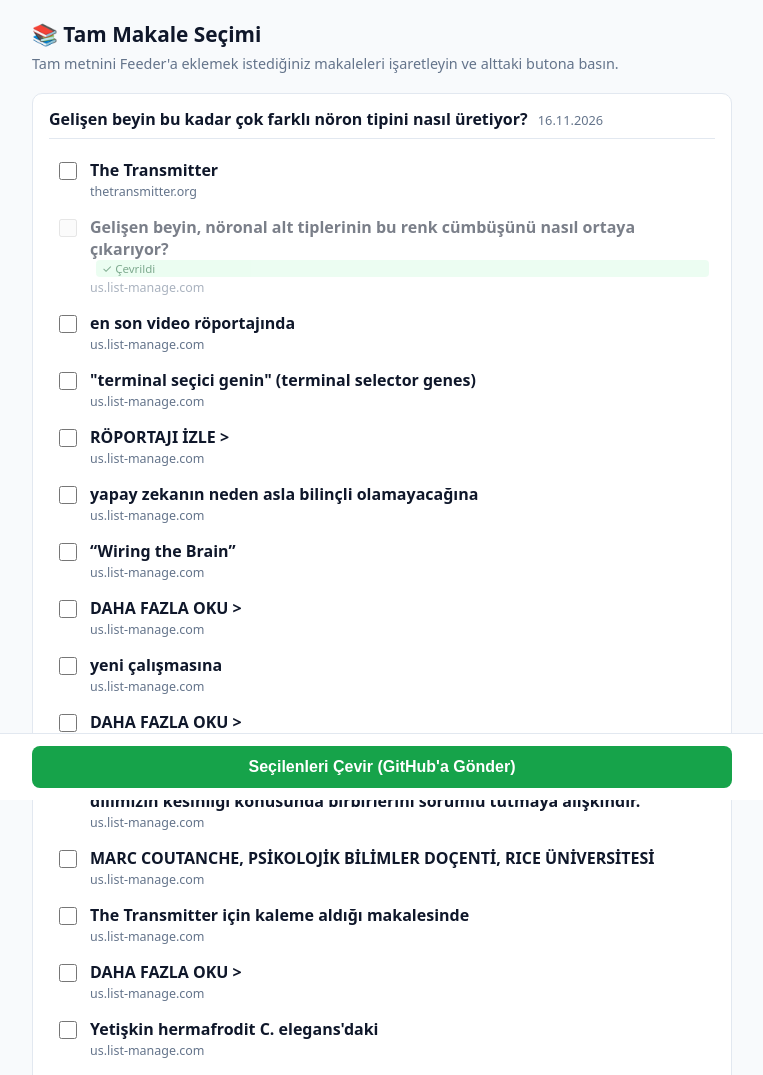
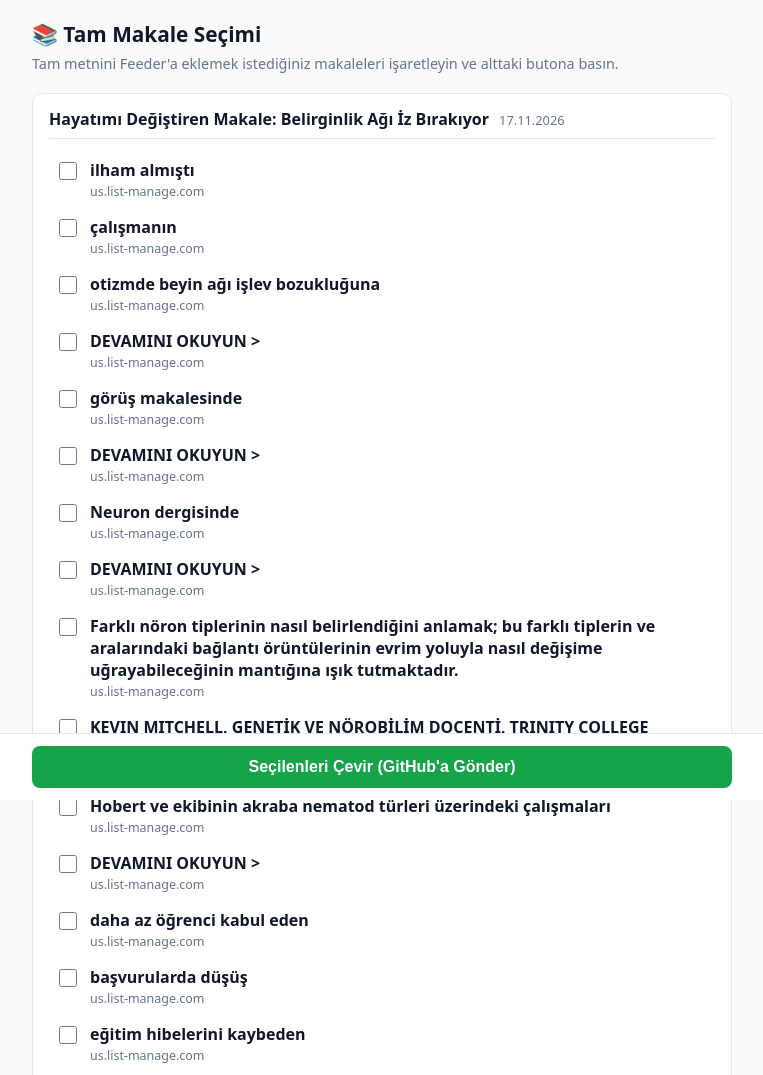
Before and after one commit to velibakirtas/neuroscience-rss, a plain HTML site: page docs/sec.html in a window 1280 px wide. Shown: the top 1075 px of the page, without its empty margins (258-1021 px from the left). Drawn offline with Linux system fonts and the light colour scheme.

Commit message:
Yeni çevrilmiş bültenler eklendi

```diff
--- a/docs/sec.html
+++ b/docs/sec.html
@@ -35,6 +35,114 @@
     <h1>📚 Tam Makale Seçimi</h1>
     <p class="sub">Tam metnini Feeder'a eklemek istediğiniz makaleleri işaretleyin ve alttaki butona basın.</p>
     <section class="group">
+  <h2>Hayatımı Değiştiren Makale: Belirginlik Ağı İz Bırakıyor <span class="dt">17.11.2026</span></h2>
+  <label class="row">
+  <input type="checkbox" name="url" value="https://us.list-manage.com/7eZhSWO6TZt?e=de3572064a&amp;c2id=f271d3a80508e7aac671f2f70d4007f7&amp;m=UIX--C_iEK4-Mp2kDKKQlArsSYg1uXEimU5sYJAHJdoWbeQniTJgiRxK7qLA">
+  <span>
+    <strong>ilham almıştı</strong>
+    <small>us.list-manage.com</small>
+  </span>
+</label>
+<label class="row">
+  <input type="checkbox" name="url" value="https://us.list-manage.com/nsI6khZaJUt?e=de3572064a&amp;c2id=f271d3a80508e7aac671f2f70d4007f7&amp;m=_8h05Uv9TSE_lcAaIrSQy25zl8Z9Ca7P9Mt9XL7VfXaYGRbkwSDrbWEcgZ8A">
+  <span>
+    <strong>çalışmanın</strong>
+    <small>us.list-manage.com</small>
+  </span>
+</label>
+<label class="row">
+  <input type="checkbox" name="url" value="https://us.list-manage.com/3xXd_vf7mV2?e=de3572064a&amp;c2id=f271d3a80508e7aac671f2f70d4007f7&amp;m=j2qRH5D81TNgdWt0VXqHnpY7CsEcSTk0ROriCaxHPGIwPbnjUskiUH6yEziB">
+  <span>
+    <strong>otizmde beyin ağı işlev bozukluğuna</strong>
+    <small>us.list-manage.com</small>
+  </span>
+</label>
+<label class="row">
+  <input type="checkbox" name="url" value="https://us.list-manage.com/jGSmgskDA6A?e=de3572064a&amp;c2id=f271d3a80508e7aac671f2f70d4007f7&amp;m=IJ5bwGVY53LnOABGHK_XzncAG3dXkJvskN6ijVVwU8V-f2_vqV1eOi4gIhk7">
+  <span>
+    <strong>DEVAMINI OKUYUN &gt;</strong>
+    <small>us.list-manage.com</small>
+  </span>
+</label>
+<label class="row">
+  <input type="checkbox" name="url" value="https://us.list-manage.com/13XIwhTuu4L?e=de3572064a&amp;c2id=f271d3a80508e7aac671f2f70d4007f7&amp;m=gr2-9PwZcFDN59OK9T7ER4LptkQq0LEYfvjlC6VJHIDD25IYddbm75T1LdhS">
+  <span>
+    <strong>görüş makalesinde</strong>
+    <small>us.list-manage.com</small>
+  </span>
+</label>
+<label class="row">
+  <input type="checkbox" name="url" value="https://us.list-manage.com/10yXISSQWgu?e=de3572064a&amp;c2id=f271d3a80508e7aac671f2f70d4007f7&amp;m=tKd4fxeQ67BNSE3RQBuSJzubAh6YCR2HgMxIVfdNc_e17pKA-Enw46a8NjXG">
+  <span>
+    <strong>DEVAMINI OKUYUN &gt;</strong>
+    <small>us.list-manage.com</small>
+  </span>
+</label>
+<label class="row">
+  <input type="checkbox" name="url" value="https://us.list-manage.com/aKaN90nOnbh?e=de3572064a&amp;c2id=f271d3a80508e7aac671f2f70d4007f7&amp;m=IYFnr1cougTedwelzu-FVtxOPUrrw3-Ev3lcVmSJRQ1Q3PpiixFuWb2KqFmm">
+  <span>
+    <strong>Neuron dergisinde</strong>
+    <small>us.list-manage.com</small>
+  </span>
+</label>
+<label class="row">
+  <input type="checkbox" name="url" value="https://us.list-manage.com/vf1jFCYKjll?e=de3572064a&amp;c2id=f271d3a80508e7aac671f2f70d4007f7&amp;m=Y9QNX6Uf-jwRWby_kAaWxjtvul_6mx7v_jHRogdPARxTF9czUhtOdTGHKu6r">
+  <span>
+    <strong>DEVAMINI OKUYUN &gt;</strong>
+    <small>us.list-manage.com</small>
+  </span>
+</label>
+<label class="row">
+  <input type="checkbox" name="url" value="https://us.list-manage.com/FdpwrRWt85d?e=de3572064a&amp;c2id=f271d3a80508e7aac671f2f70d4007f7&amp;m=HiXvkqhdAn-KM7yyplTWKLACfjRQcuWVvvFAbgqxfXV28Gyjc7YW2jSEptQe">
+  <span>
+    <strong>Farklı nöron tiplerinin nasıl belirlendiğini anlamak; bu farklı tiplerin ve aralarındaki bağlantı örüntülerinin evrim yoluyla nasıl değişime uğrayabileceğinin mantığına ışık tutmaktadır.</strong>
+    <small>us.list-manage.com</small>
+  </span>
+</label>
+<label class="row">
+  <input type="checkbox" name="url" value="https://us.list-manage.com/ZsJG3X6wJDZ?e=de3572064a&amp;c2id=f271d3a80508e7aac671f2f70d4007f7&amp;m=YN70jgZtBNAfuQF7Y7p8RaUBZvgEO3aDVwIFHXPk_3f_FgO99bxDzXiAf9mu">
+  <span>
+    <strong>KEVIN MITCHELL, GENETİK VE NÖROBİLİM DOÇENTİ, TRINITY COLLEGE DUBLIN</strong>
+    <small>us.list-manage.com</small>
+  </span>
+</label>
+<label class="row">
+  <input type="checkbox" name="url" value="https://us.list-manage.com/k5xL4Mp7X4r?e=de3572064a&amp;c2id=f271d3a80508e7aac671f2f70d4007f7&amp;m=41_BjvccTHJKHNPG3UF518KgXU1W2HOhrfr--2Yiw4_CCXr1RVx9vM6aQ02-">
+  <span>
+    <strong>Hobert ve ekibinin akraba nematod türleri üzerindeki çalışmaları</strong>
+    <small>us.list-manage.com</small>
+  </span>
+</label>
+<label class="row">
+  <input type="checkbox" name="url" value="https://us.list-manage.com/fLPCItPUSWu?e=de3572064a&amp;c2id=f271d3a80508e7aac671f2f70d4007f7&amp;m=_AcDLiX8b573qVZKmA1zKOf6PhY7BrJsLBGpWNjA7CmMUN0Q-50YYhP-N9ji">
+  <span>
+    <strong>DEVAMINI OKUYUN &gt;</strong>
+    <small>us.list-manage.com</small>
+  </span>
+</label>
+<label class="row">
+  <input type="checkbox" name="url" value="https://us.list-manage.com/183K5sTxECs?e=de3572064a&amp;c2id=f271d3a80508e7aac671f2f70d4007f7&amp;m=9hupw0j63H1rdbCdvEXROba3cHy3CHOE5XxxoTXg5YDc8odxrNjfGLiZjx-g">
+  <span>
+    <strong>daha az öğrenci kabul eden</strong>
+    <small>us.list-manage.com</small>
+  </span>
+</label>
+<label class="row">
+  <input type="checkbox" name="url" value="https://us.list-manage.com/RV9H79XGRnz?e=de3572064a&amp;c2id=f271d3a80508e7aac671f2f70d4007f7&amp;m=QdHHt4EQPdCXtiMrNMnUM11uhNWl5sxKWnMDw7Fh5t6XK0B7o21pFfD3hdas">
+  <span>
+    <strong>başvurularda düşüş</strong>
+    <small>us.list-manage.com</small>
+  </span>
+</label>
+<label class="row">
+  <input type="checkbox" name="url" value="https://us.list-manage.com/ViDDlkaUQmT?e=de3572064a&amp;c2id=f271d3a80508e7aac671f2f70d4007f7&amp;m=81r_4HjCyl7HCo3UaJmr6PIgsFfKHnK37etFtkg9Sne2FPppYmKbcuTZCveo">
+  <span>
+    <strong>eğitim hibelerini kaybeden</strong>
+    <small>us.list-manage.com</small>
+  </span>
+</label>
+</section>
+<section class="group">
   <h2>Gelişen beyin bu kadar çok farklı nöron tipini nasıl üretiyor? <span class="dt">16.11.2026</span></h2>
   <label class="row">
   <input type="checkbox" name="url" value="https://thetransmitter.org">
```
Also changed, not shown: data/articles.json (+8 -0 lines), docs/feed.xml (+56 -1 lines).
